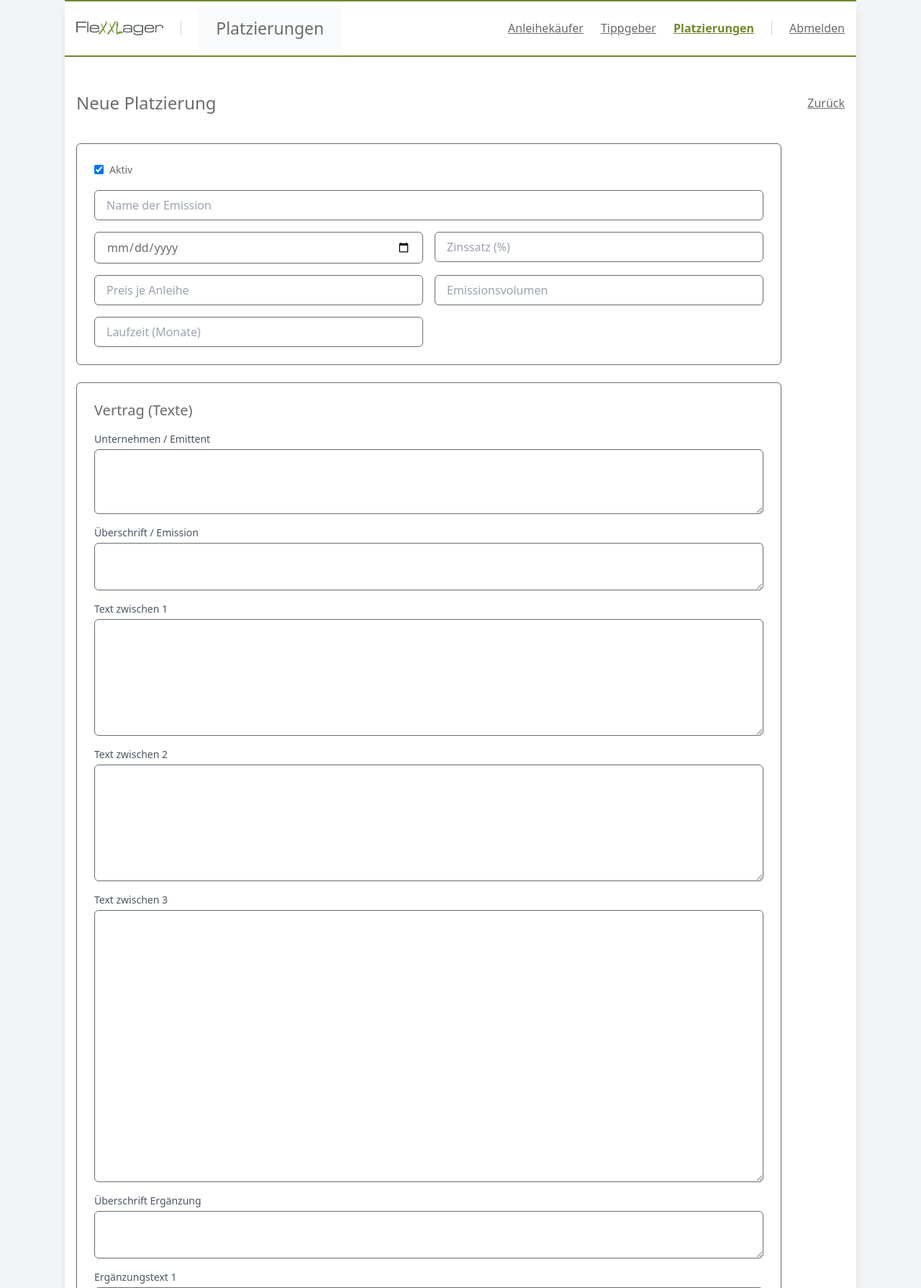
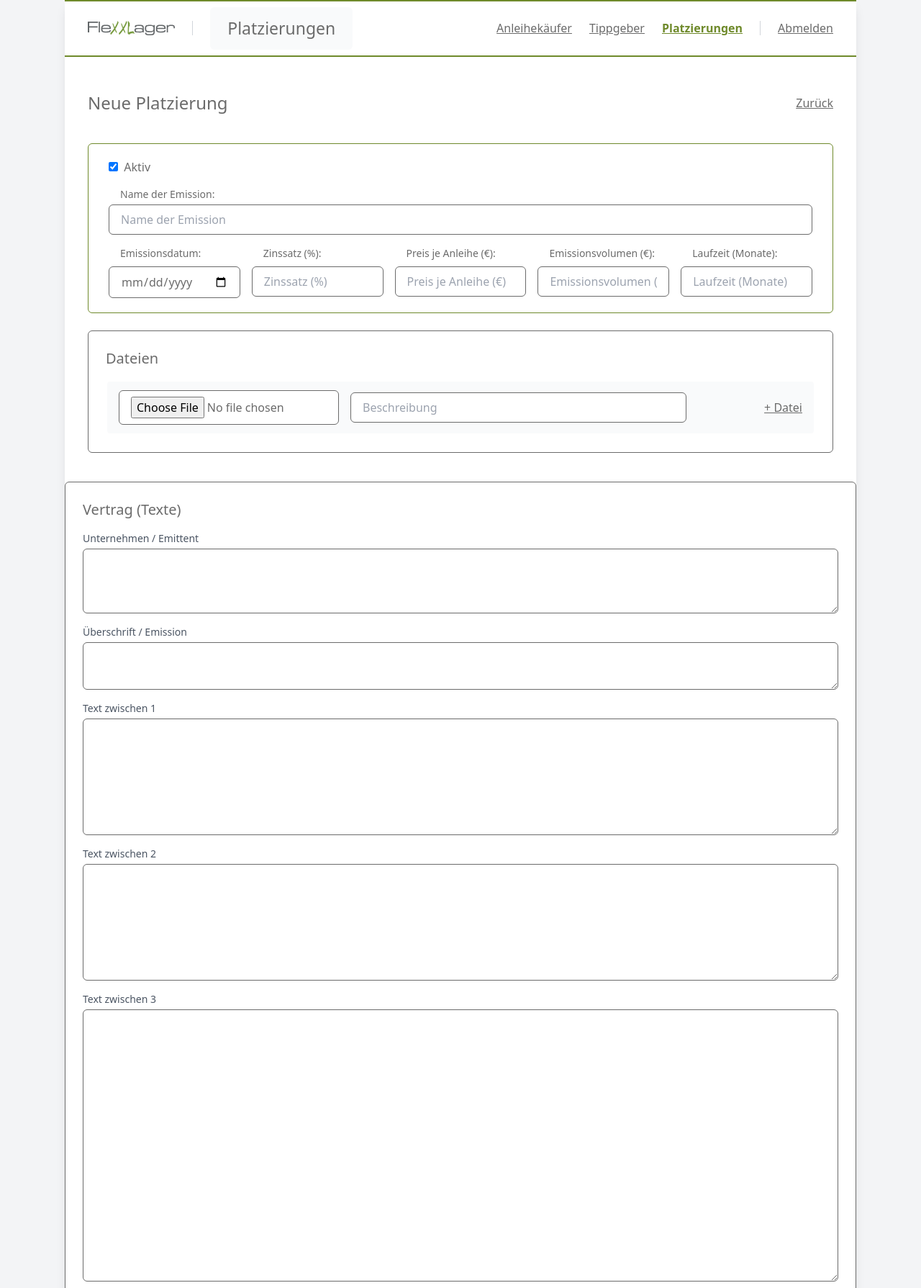
Before and after one commit to Yevhen-Yezerskyy/flexx-app, a Django app: template web/templates/app_panel_admin/issues_form.html in a window 1280 px wide. Shown: the top 1789 px of the page at 72% size. Run offline with Django 4.2, Linux system fonts and the light colour scheme; the template is opened without the code that fills it: values that come from a table or form of the project are taken from there, others are empty; parts of the project's set-up code (start-up, migrations or seed data) failed here and were passed over; some libraries are stand-ins or nearby versions.

Commit message:
emmisions almost ready

```diff
--- a/web/app_panel_admin/forms.py
+++ b/web/app_panel_admin/forms.py
@@ -32,8 +32,8 @@ class BondIssueForm(forms.ModelForm):
         self.fields["title"].label = "Name der Emission"
         self.fields["issue_date"].label = "Emissionsdatum"
         self.fields["interest_rate"].label = "Zinssatz (%)"
-        self.fields["bond_price"].label = "Preis je Anleihe"
-        self.fields["issue_volume"].label = "Emissionsvolumen"
+        self.fields["bond_price"].label = "Preis je Anleihe (€)"
+        self.fields["issue_volume"].label = "Emissionsvolumen (€)"
         self.fields["term_months"].label = "Laufzeit (Monate)"
 
         contract: Dict[str, str] = {}
--- a/web/templates/app_panel_admin/base.html
+++ b/web/templates/app_panel_admin/base.html
@@ -20,7 +20,7 @@
   <header>
     <div class="h-[2px] bg-[var(--accent)]"></div>
 
-    <div class="flex items-center gap-6 px-4 py-2">
+    <div class="flex items-center gap-6 px-8 py-2">
       <a href="/panel/admin/" class="block">
         <img src="{% static 'img/logo.svg' %}" class="h-5 w-auto block" alt="FlexxLager">
       </a>
@@ -69,7 +69,7 @@
   </header>
 
   <main class="flex-1 flex flex-col">
-    <div class="flex-1 px-4 py-10">
+    <div class="flex-1 px-8 py-10">
       {% block panel_content %}{% endblock %}
     </div>
   </main>
@@ -77,7 +77,7 @@
   <footer>
     <div class="h-[2px] bg-[var(--accent)]"></div>
 
-    <div class="bg-gray-50 px-4 py-3 flex items-center">
+    <div class="bg-gray-50 px-8 py-3 flex items-center">
       <div class="text-sm text-[var(--text)]">
         {% if user.get_full_name %}
           {{ user.get_full_name }}
--- a/web/templates/app_panel_admin/issues_form.html
+++ b/web/templates/app_panel_admin/issues_form.html
@@ -1,6 +1,7 @@
 {% extends "app_panel_admin/base.html" %}
-<!-- FILE: web/templates/app_panel_admin/issues_form.html  (новое — 2026-02-14)
-     PURPOSE: Create/Edit BondIssue + contract textarea + управление файлами (N шт. + описание) в стиле регистрации. -->
+<!-- FILE: web/templates/app_panel_admin/issues_form.html  (обновлено — 2026-02-14)
+     PURPOSE: Create/Edit BondIssue + contract textarea + файлы (N шт. + описание); правильный серый bg как в base.html (bg-gray-50);
+              имя файла без пути (берём из attachments[].filename). -->
 {% block panel_where %}Platzierungen{% endblock %}
 {% block nav_issues_class %}text-[var(--accent)] font-semibold{% endblock %}
 
@@ -16,32 +17,31 @@
   </a>
 </div>
 
-<form method="post" enctype="multipart/form-data" class="w-[980px] flex flex-col gap-6">
+<form method="post" enctype="multipart/form-data" class="flex flex-col gap-6">
   {% csrf_token %}
 
-  <div class="bg-white border border-[var(--text)] rounded-md p-6">
-    <div class="grid grid-cols-2 gap-4">
-      <div class="col-span-2 flex items-center gap-2">
-        <div>{{ form.active }}</div>
-        <div class="text-sm">{{ form.active.label }}</div>
-        {% if form.active.errors %}<div class="text-sm text-red-600">{{ form.active.errors|join:", " }}</div>{% endif %}
-      </div>
+  <div class="bg-white border border-[var(--accent)] rounded-md px-7 py-5 flex flex-col gap-4">
+    <div>{{ form.active }}&nbsp;&nbsp;{{ form.active.label }}</div>
 
-      <div class="col-span-2 flex flex-col gap-1">
-        <input name="{{ form.title.name }}" value="{{ form.title.value|default:'' }}"
-               type="text" placeholder="{{ form.title.label }}"
-               class="border border-[var(--text)] rounded-md px-4 py-2 focus:outline-none">
-        {% if form.title.errors %}<div class="text-sm text-red-600">{{ form.title.errors|join:", " }}</div>{% endif %}
-      </div>
+    <div class="flex flex-col">
+      <label class="text-sm mb-1 px-4">{{ form.title.label }}:</label>
+      <input name="{{ form.title.name }}" value="{{ form.title.value|default:'' }}"
+             type="text" placeholder="{{ form.title.label }}"
+             class="border border-[var(--text)] rounded-md px-4 py-2 focus:outline-none">
+      {% if form.title.errors %}<div class="text-sm text-red-600">{{ form.title.errors|join:", " }}</div>{% endif %}
+    </div>
 
+    <div class="grid grid-cols-5 gap-4">
       <div class="flex flex-col gap-1">
-        <input name="{{ form.issue_date.name }}" value="{{ form.issue_date.value|default:'' }}"
+        <label class="text-sm mb-1 px-4">{{ form.issue_date.label }}:</label>
+        <input name="{{ form.issue_date.name }}" value="{{ form.instance.issue_date|date:'Y-m-d' }}"
                type="date" placeholder="{{ form.issue_date.label }}"
                class="border border-[var(--text)] rounded-md px-4 py-2 focus:outline-none">
         {% if form.issue_date.errors %}<div class="text-sm text-red-600">{{ form.issue_date.errors|join:", " }}</div>{% endif %}
       </div>
 
       <div class="flex flex-col gap-1">
+        <label class="text-sm mb-1 px-4">{{ form.interest_rate.label }}:</label>
         <input name="{{ form.interest_rate.name }}" value="{{ form.interest_rate.value|default:'' }}"
                type="text" placeholder="{{ form.interest_rate.label }}"
                class="border border-[var(--text)] rounded-md px-4 py-2 focus:outline-none">
@@ -49,6 +49,7 @@
       </div>
 
       <div class="flex flex-col gap-1">
+        <label class="text-sm mb-1 px-4">{{ form.bond_price.label }}:</label>
         <input name="{{ form.bond_price.name }}" value="{{ form.bond_price.value|default:'' }}"
                type="text" placeholder="{{ form.bond_price.label }}"
                class="border border-[var(--text)] rounded-md px-4 py-2 focus:outline-none">
@@ -56,6 +57,7 @@
       </div>
 
       <div class="flex flex-col gap-1">
+        <label class="text-sm mb-1 px-4">{{ form.issue_volume.label }}:</label>
         <input name="{{ form.issue_volume.name }}" value="{{ form.issue_volume.value|default:'' }}"
                type="text" placeholder="{{ form.issue_volume.label }}"
                class="border border-[var(--text)] rounded-md px-4 py-2 focus:outline-none">
@@ -63,6 +65,7 @@
       </div>
 
       <div class="flex flex-col gap-1">
+        <label class="text-sm mb-1 px-4">{{ form.term_months.label }}:</label>
         <input name="{{ form.term_months.name }}" value="{{ form.term_months.value|default:'' }}"
                type="number" min="0" step="1" placeholder="{{ form.term_months.label }}"
                class="border border-[var(--text)] rounded-md px-4 py-2 focus:outline-none">
@@ -70,6 +73,104 @@
       </div>
     </div>
   </div>
+
+  <div class="bg-white border border-[var(--text)] rounded-md p-6">
+    <div class="text-xl mb-4">Dateien</div>
+
+    {% if attachments %}
+      <div class="bg-gray-50 border-2 border-white rounded-md overflow-hidden mb-6">
+        <div class="divide-y-4 divide-white">
+          {% for a in attachments %}
+            <div class="grid grid-cols-12 items-center px-4 py-3 gap-4">
+              <div class="col-span-4">
+                <a class="underline hover:text-[var(--accent)] transition"
+                   href="{{ a.att.file.url }}" target="_blank">
+                  {{ a.filename }}
+                </a>
+              </div>
+
+              <div class="col-span-6">
+                <input
+                  name="att_desc_{{ a.att.id }}"
+                  value="{{ a.att.description|default:'' }}"
+                  type="text"
+                  placeholder="Beschreibung"
+                  class="w-full border border-[var(--text)] rounded-md px-4 py-2 focus:outline-none bg-white"
+                >
+              </div>
+
+              <div class="col-span-2 flex items-center justify-end">
+                <label class="text-sm flex items-center gap-2">
+                  <input type="checkbox" name="att_del_{{ a.att.id }}" value="1">
+                  Löschen
+                </label>
+              </div>
+            </div>
+          {% endfor %}
+        </div>
+      </div>
+    {% endif %}
+
+    <div class="bg-gray-50 border-2 border-white rounded-md overflow-hidden">
+        <div class="grid grid-cols-12 items-center px-4 py-3 gap-4">
+          <div class="col-span-4">
+            <input
+              type="file"
+              name="new_file"
+              class="w-full border border-[var(--text)] rounded-md px-4 py-2 focus:outline-none bg-white"
+            >
+          </div>
+
+          <div class="col-span-6">
+            <input
+              type="text"
+              name="new_desc"
+              placeholder="Beschreibung"
+              class="w-full border border-[var(--text)] rounded-md px-4 py-2 focus:outline-none bg-white"
+            >
+          </div>
+
+          <div class="col-span-2 flex items-center justify-end">
+            <button
+              type="button"
+              class="underline hover:text-[var(--accent)] transition"
+              onclick="addNewFileRow()"
+            >
+              + Datei
+            </button>
+          </div>
+        </div>
+      </div>
+    </div>
+  </div>
+
+  <script>
+    function addNewFileRow() {
+      const wrap = document.getElementById("new-files");
+      const row = document.createElement("div");
+      row.className = "grid grid-cols-12 items-center px-4 py-3 gap-4";
+      row.innerHTML = `
+        <div class="col-span-4">
+          <input type="file" name="new_file"
+            class="w-full border border-[var(--text)] rounded-md px-4 py-2 focus:outline-none bg-white">
+        </div>
+
+        <div class="col-span-6">
+          <input type="text" name="new_desc" placeholder="Beschreibung"
+            class="w-full border border-[var(--text)] rounded-md px-4 py-2 focus:outline-none bg-white">
+        </div>
+
+        <div class="col-span-2 flex items-center justify-end">
+          <button type="button"
+            class="underline hover:text-red-600 transition"
+            onclick="this.closest('.grid').remove()">
+            Entfernen
+          </button>
+        </div>
+      `;
+      wrap.appendChild(row);
+    }
+  </script>
 
   <div class="bg-white border border-[var(--text)] rounded-md p-6">
     <div class="text-xl mb-4">Vertrag (Texte)</div>
@@ -89,70 +190,14 @@
     </div>
   </div>
 
-  <div class="bg-white border border-[var(--text)] rounded-md p-6">
-    <div class="text-xl mb-4">Dateien</div>
-
-    {% if attachments %}
-      <div class="flex flex-col gap-3 mb-6">
-        {% for a in attachments %}
-          <div class="flex items-center gap-3">
-            <a class="underline hover:text-[var(--accent)] transition"
-               href="{{ a.file.url }}" target="_blank">{{ a.file.name }}</a>
-
-            <input name="att_desc_{{ a.id }}" value="{{ a.description|default:'' }}"
-                   type="text" placeholder="Beschreibung"
-                   class="flex-1 border border-[var(--text)] rounded-md px-4 py-2 focus:outline-none">
-
-            <label class="text-sm flex items-center gap-2">
-              <input type="checkbox" name="att_del_{{ a.id }}" value="1">
-              Löschen
-            </label>
-          </div>
-        {% endfor %}
-      </div>
-    {% endif %}
-
-    <div id="new-files" class="flex flex-col gap-3">
-      <div class="flex items-center gap-3">
-        <input type="file" name="new_file"
-               class="border border-[var(--text)] rounded-md px-4 py-2 focus:outline-none w-[420px]">
-        <input type="text" name="new_desc" placeholder="Beschreibung"
-               class="flex-1 border border-[var(--text)] rounded-md px-4 py-2 focus:outline-none">
-        <button type="button"
-                class="underline hover:text-[var(--accent)] transition"
-                onclick="addNewFileRow()">
-          + Datei
-        </button>
-      </div>
-    </div>
-
-    <script>
-      function addNewFileRow() {
-        const wrap = document.getElementById("new-files");
-        const row = document.createElement("div");
-        row.className = "flex items-center gap-3";
-        row.innerHTML = `
-          <input type="file" name="new_file"
-                 class="border border-[var(--text)] rounded-md px-4 py-2 focus:outline-none w-[420px]">
-          <input type="text" name="new_desc" placeholder="Beschreibung"
-                 class="flex-1 border border-[var(--text)] rounded-md px-4 py-2 focus:outline-none">
-          <button type="button"
-                  class="underline hover:text-red-600 transition"
-                  onclick="this.parentElement.remove()">
-            Entfernen
-          </button>
-        `;
-        wrap.appendChild(row);
-      }
-    </script>
-  </div>
-
-  <div class="flex items-center gap-6">
+  <div class="flex justify-end gap-6">
     <button type="submit"
-            class="rounded-md bg-[var(--accent)] text-white py-2 px-6 hover:brightness-110 transition font-semibold">
+            class="w-48 rounded-md bg-[var(--accent)] text-white py-3 hover:brightness-110 transition font-semibold text-center">
       Speichern
     </button>
-    <a href="{% url 'panel_admin_issues_list' %}" class="underline hover:text-[var(--accent)] transition">
+
+    <a href="{% url 'panel_admin_issues_list' %}"
+       class="w-48 rounded-md bg-gray-50 border-2 border-white text-[var(--text)] py-3 hover:brightness-95 transition font-semibold text-center flex items-center justify-center">
       Abbrechen
     </a>
   </div>
```
Also changed, not shown: web/app_panel_admin/views/issues.py (+10 -8 lines).
